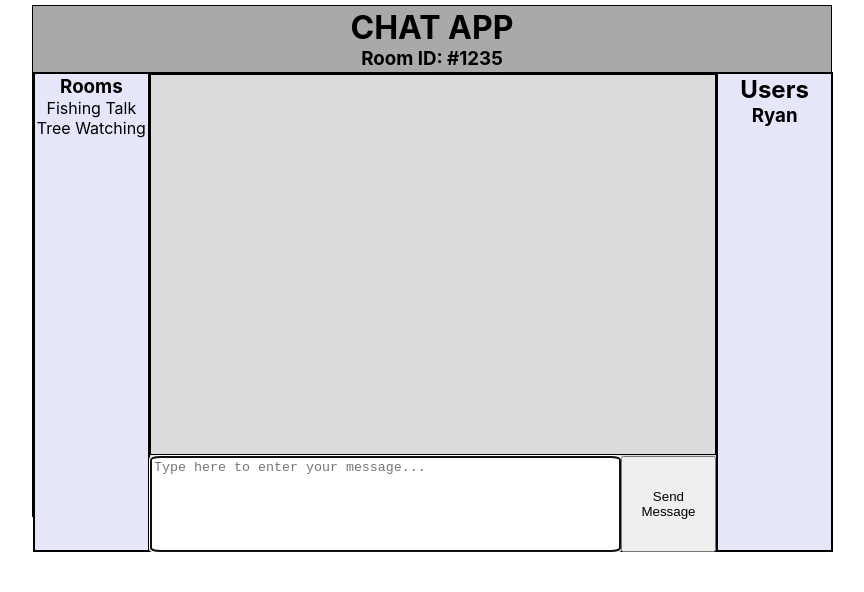
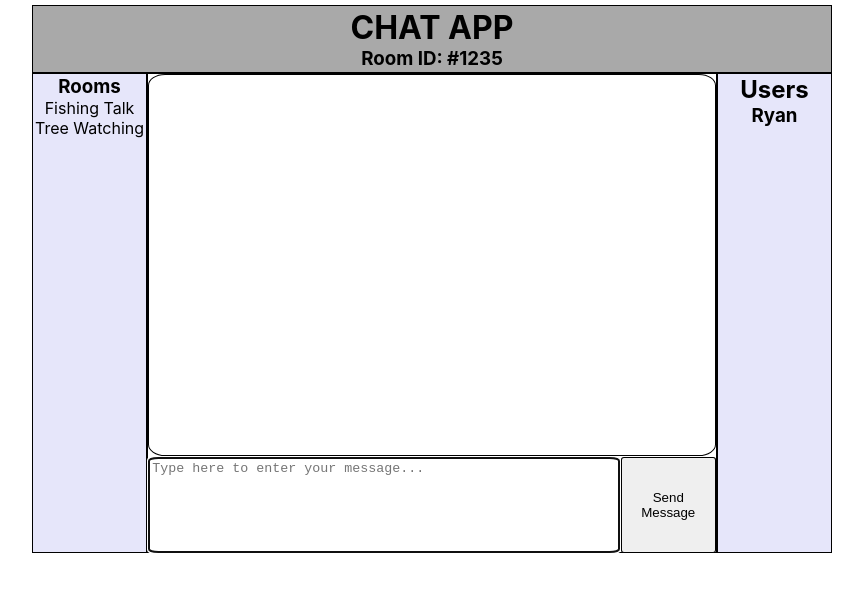
Before and after one commit to BorealMan/typescript-chat-app, a React (Create React App) app: page / in a window 1280 px wide. Shown: the top 592 px of the page, without its empty margins (208-1072 px from the left). Built offline with nearby package versions, Linux system fonts and the light colour scheme.

Commit message:
fixed css

```diff
--- a/src/App.css
+++ b/src/App.css
@@ -4,10 +4,8 @@
 
 .App {
   margin: .3rem auto;
-  border: 1px solid black;
   width: 50rem;
   height: 32rem;
   text-align: center;
   justify-content: center;
-
 }
--- a/src/Chat_App/chat/chat.css
+++ b/src/Chat_App/chat/chat.css
@@ -5,5 +5,4 @@
     display: block;
     width: 100%;
     height: 100%;
-    background-color: gainsboro;
 }
--- a/src/Chat_App/chat/chat_input/chat_input.css
+++ b/src/Chat_App/chat/chat_input/chat_input.css
@@ -19,6 +19,9 @@
 }
 
 .send-message {
+    border: 1px solid black;
+    border-radius: 3%;
+    margin-left: 1px;
     width: 20%;
     height: 6rem;
     padding: .2rem;
--- a/src/Chat_App/chat/chat_window/chat_window.css
+++ b/src/Chat_App/chat/chat_window/chat_window.css
@@ -1,8 +1,10 @@
 
 .chat-window {
     border: 1px solid black;
+    border-radius: 3%;
     height: 80%;
     display: block;
+    background-color: white;
 }
 
 .messages{
--- a/src/Chat_App/chat_app.css
+++ b/src/Chat_App/chat_app.css
@@ -3,5 +3,5 @@
     display: flex;
     height: 30rem;
     width: 50rem;
-    border: 1px solid black;
+    /* border: 1px solid black; */
 }
--- a/src/Chat_App/header/header.css
+++ b/src/Chat_App/header/header.css
@@ -1,4 +1,5 @@
 .title {
     padding: 2px;
     background-color: darkgrey;
+    border: 1px solid black;
 }
```
